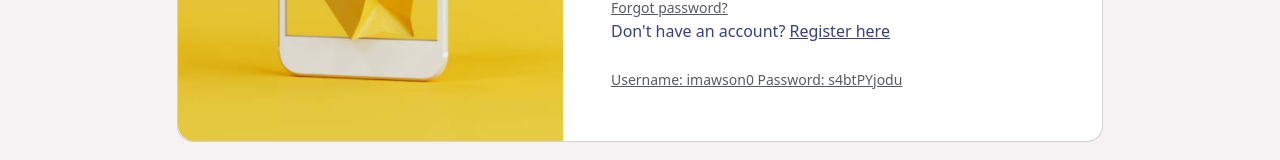
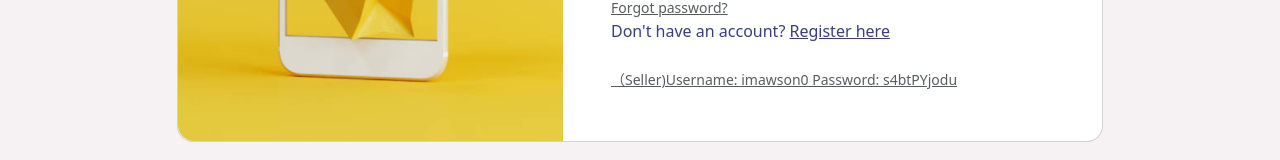
Before and after one commit to wang5322/shopExpress, a website: page static/loginregister.html in a window 1280 px wide. Shown: the part 535-695 px from the top of the page. Drawn offline with nearby package versions, Linux system fonts and the light colour scheme.

Commit message:
credential

```diff
--- a/static/loginregister.html
+++ b/static/loginregister.html
@@ -52,7 +52,7 @@
                     <p class="mb-3 pb-lg-2" style="color: #393f81;">Don't have an account? <a href="#!"
                         style="color: #393f81;" id="hrefRegisterHere">Register
                         here</a></p>
-                    <a class="small text-muted">Username: imawson0 Password: s4btPYjodu</a>
+                    <a class="small text-muted">（Seller)Username: imawson0 Password: s4btPYjodu</a>
                   </form>
 
                 </div>
```
